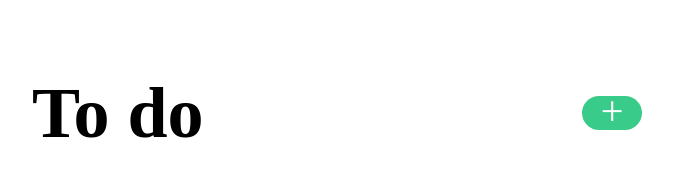
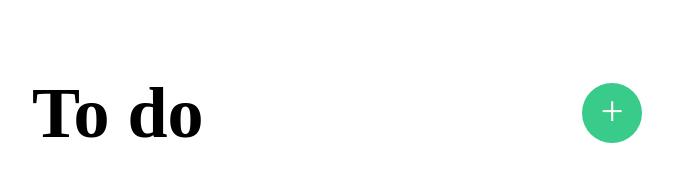
Before and after one commit to bgellerth/To-do, a Vue app: page / in a window 1280 px wide. Shown: the part 156-327 px from the top of the page, without its empty margins (311-984 px from the left). Built offline with nearby package versions, Linux system fonts and the light colour scheme; a web font is replaced by a local one.

Commit message:
ITL-1 Implement Page header-git corrected requests

```diff
--- a/src/components/Header.vue
+++ b/src/components/Header.vue
@@ -42,10 +42,10 @@ function addTodo() {
 
 .add {
   width: 60px;
-  height: 60x;
+  height: 60px;
   left: 965px;
   top: 91px;
-  border-radius: 45px;
+  border-radius: 30px;
   border: none;
   background: #38cb89;
 }
--- a/src/components/TodoForm.vue
+++ b/src/components/TodoForm.vue
@@ -18,6 +18,12 @@ import Header from "./Header.vue";
 import ClearAll from "../components/ClearAll.vue";
 import RemoveToDo from "../components/RemoveToDo.vue";
 
+defineProps({
+  index: {
+    type: Number,
+    required: true,
+  },
+});
 const todos = ref<string[]>([]);
 const newTodo = ref("");
 
@@ -26,12 +32,6 @@ function addTodo() {
   newTodo.value = "";
 }
 
-defineProps({
-  index: {
-    type: Number,
-    required: true,
-  },
-});
 
 function removeTodo(index: number) {
   todos.value.splice(index, 1);
```
